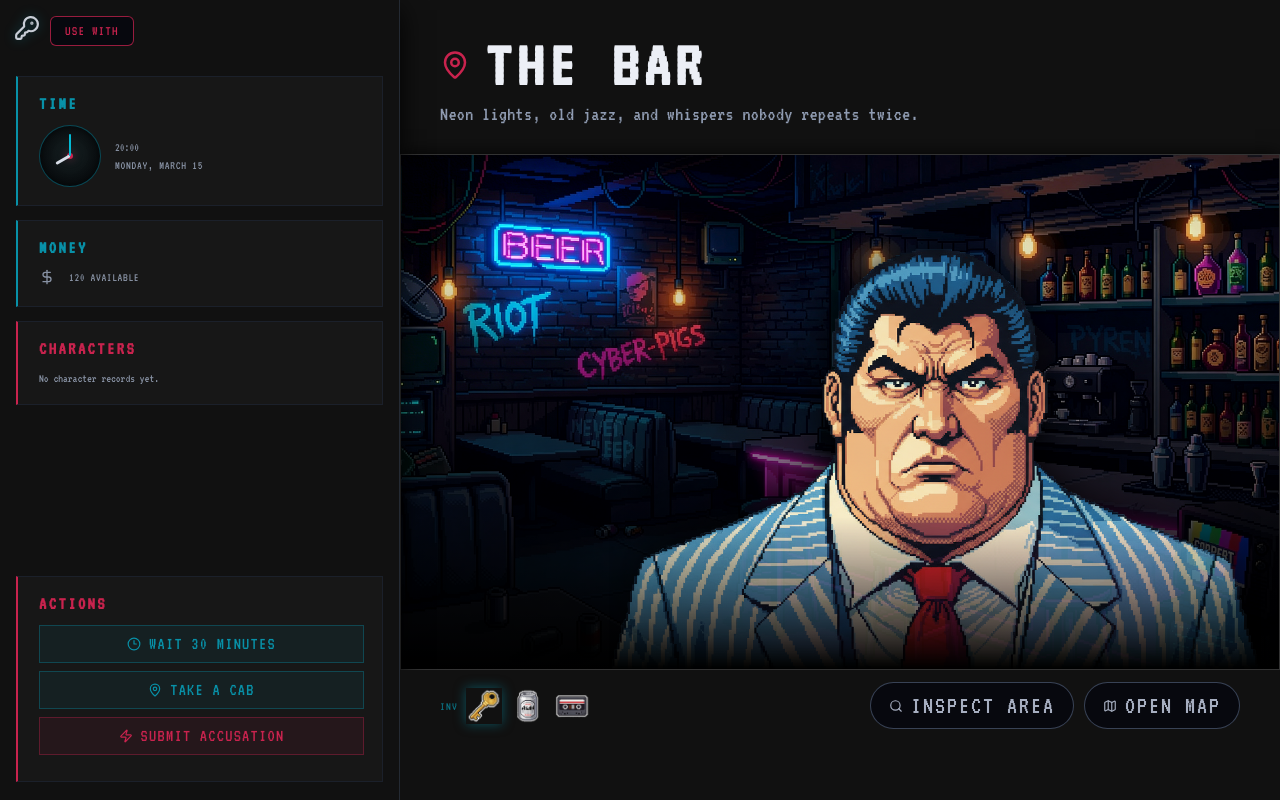
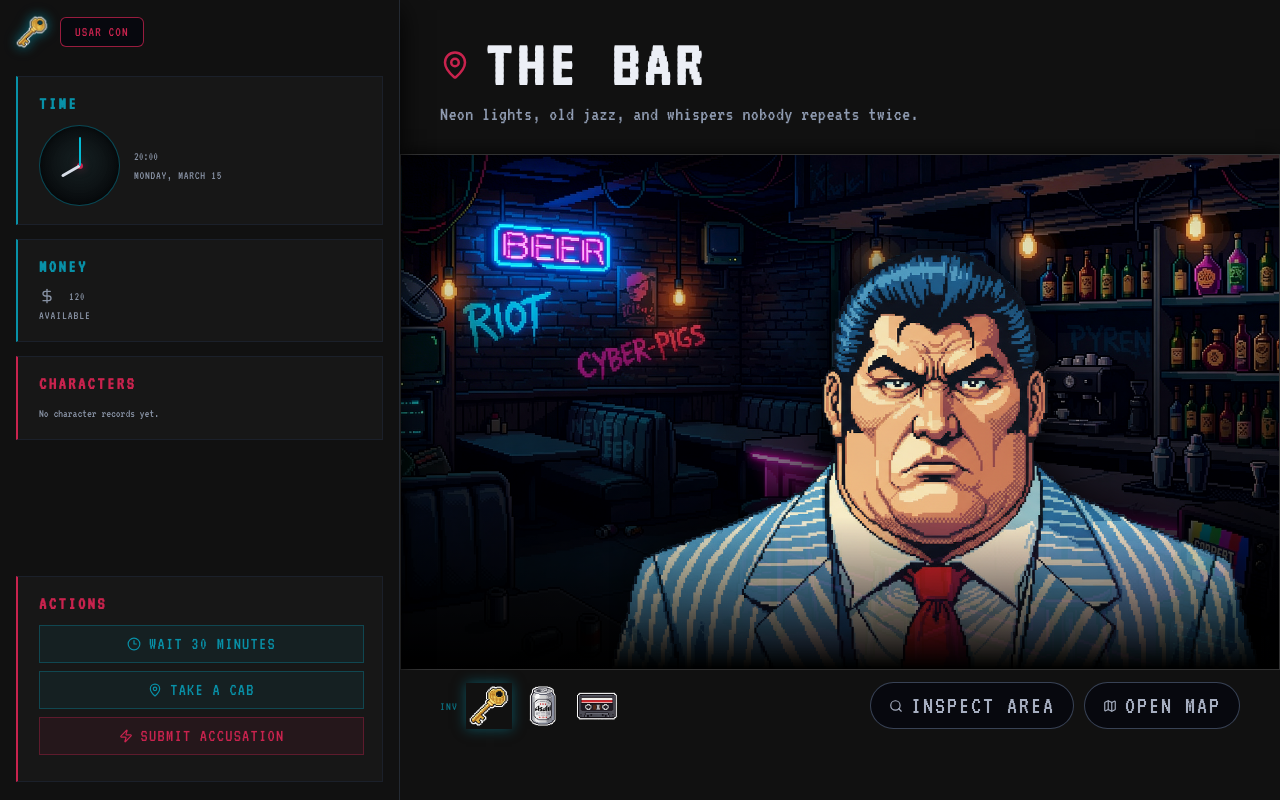
Before and after one commit to javasjavasjavas/game, a React (Vite) app: page / in a window 1280 px wide. Both pictures are taken after a click on the button 484 px from the left and 705 px from the top of the page. Built offline with nearby package versions, Linux system fonts and the light colour scheme.

Commit message:
fix(ui): restore map visibility, use selected item image as cursor, enlarge inventory and sidebar time/money modules

```diff
--- a/src/App.tsx
+++ b/src/App.tsx
@@ -31,6 +31,8 @@ export default function App() {
   const cursorIcon =
     game.cursorMode === "talk" ? (
       <MessageSquareText size={26} />
+    ) : game.selectedItem?.image ? (
+      <img className="cursor-item-image" src={game.selectedItem.image} alt={game.selectedItem.label} />
     ) : game.selectedInventoryId === "key" ? (
       <KeyRound size={26} />
     ) : game.selectedInventoryId === "paper" ? (
--- a/src/components/CursorOverlay.tsx
+++ b/src/components/CursorOverlay.tsx
@@ -12,7 +12,7 @@ interface Props {
 export function CursorOverlay({ mode, icon, x, y }: Props) {
   if (mode === "none") return null;
 
-  const label = mode === "talk" ? "TALK" : "USE WITH";
+  const label = mode === "talk" ? "TALK" : "USAR CON";
 
   return (
     <motion.div
--- a/src/components/Sidebar.tsx
+++ b/src/components/Sidebar.tsx
@@ -57,8 +57,9 @@ export function Sidebar({
         <h2>Money</h2>
         <p className="sidebar-money-value">
           <DollarSign size={16} className="inline-icon" />
-          {money} available
+          {money}
         </p>
+        <p className="sidebar-money-label">Available</p>
       </section>
 
       <section className="panel">
--- a/src/styles/app.css
+++ b/src/styles/app.css
@@ -589,10 +589,19 @@ button {
   display: inline-flex;
   align-items: center;
   gap: 8px;
-  font-size: 24px;
+  font-size: 60px;
   color: #d6f2ff;
   text-transform: uppercase;
   letter-spacing: 0.05em;
+  line-height: 1;
+}
+
+.sidebar-money-label {
+  margin-top: 6px;
+  color: #03bad4;
+  text-transform: uppercase;
+  letter-spacing: 0.08em;
+  font-size: 27px;
 }
 
 .sidebar-time-block {
@@ -602,8 +611,8 @@ button {
 }
 
 .sidebar-analog-clock {
-  width: 62px;
-  height: 62px;
+  width: 81px;
+  height: 81px;
   border-radius: 50%;
   border: 1px solid rgba(8, 145, 168, 0.45);
   background: radial-gradient(circle at 50% 45%, rgba(8, 145, 168, 0.08), rgba(2, 2, 5, 0.9));
@@ -621,13 +630,13 @@ button {
 
 .sidebar-clock-hour {
   width: 2.5px;
-  height: 16px;
+  height: 21px;
   background: #d8dee8;
 }
 
 .sidebar-clock-minute {
   width: 2px;
-  height: 22px;
+  height: 29px;
   background: #03bad4;
 }
 
@@ -652,7 +661,7 @@ button {
 .sidebar-time-value {
   margin: 0;
   color: #ebeaf3;
-  font-size: 32px;
+  font-size: 60px;
   line-height: 1;
 }
 
@@ -661,7 +670,7 @@ button {
   color: #03bad4;
   text-transform: uppercase;
   letter-spacing: 0.06em;
-  font-size: 16px;
+  font-size: 27px;
 }
 
 .map-overlay {
@@ -717,8 +726,7 @@ button {
   inset: 32px;
   background:
     linear-gradient(rgba(8, 145, 168, 0.03) 1px, transparent 1px),
-    linear-gradient(90deg, rgba(8, 145, 168, 0.03) 1px, transparent 1px),
-    #020205;
+    linear-gradient(90deg, rgba(8, 145, 168, 0.03) 1px, transparent 1px);
   background-size: 30px 30px;
   pointer-events: none;
 }
@@ -772,8 +780,8 @@ button {
 }
 
 .inv-item {
-  width: 36px;
-  height: 36px;
+  width: 46px;
+  height: 46px;
   border: 0;
   background: transparent;
   color: #d1d6e0;
@@ -970,6 +978,14 @@ button {
   filter: drop-shadow(0 0 6px rgba(8, 145, 168, 0.4));
 }
 
+.cursor-item-image {
+  width: 36px;
+  height: 36px;
+  object-fit: contain;
+  display: block;
+  filter: drop-shadow(0 0 6px rgba(8, 145, 168, 0.4));
+}
+
 .cursor-tag {
   border: 1px solid rgba(201, 35, 78, 0.75);
   background: rgba(8, 9, 15, 0.95);
```
